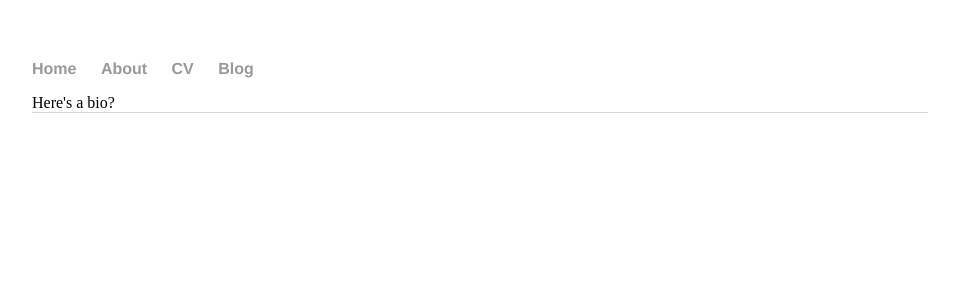
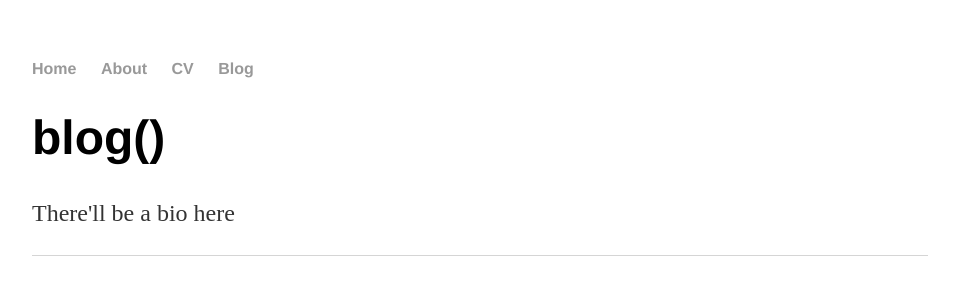
Before and after one commit to ScarletCatalie/ScarletCatalie.github.io, a Jekyll site: the page built from about/index.html, in a window 1280 px wide. Shown: the top 300 px of the page, without its empty margins (160-1119 px from the left). Built offline with Jekyll 4.4.1, drawn with Linux system fonts in a browser that asks for light colours.

Commit message:
Update index.html

```diff
--- a/about/index.html
+++ b/about/index.html
@@ -1,5 +1,6 @@
 ---
 layout: default
-title: About
+title: blog()
 ---
-Here's a bio?
+	<h1>{{ page.title }}</h1>
+	<p>There'll be a bio here<p>
```
